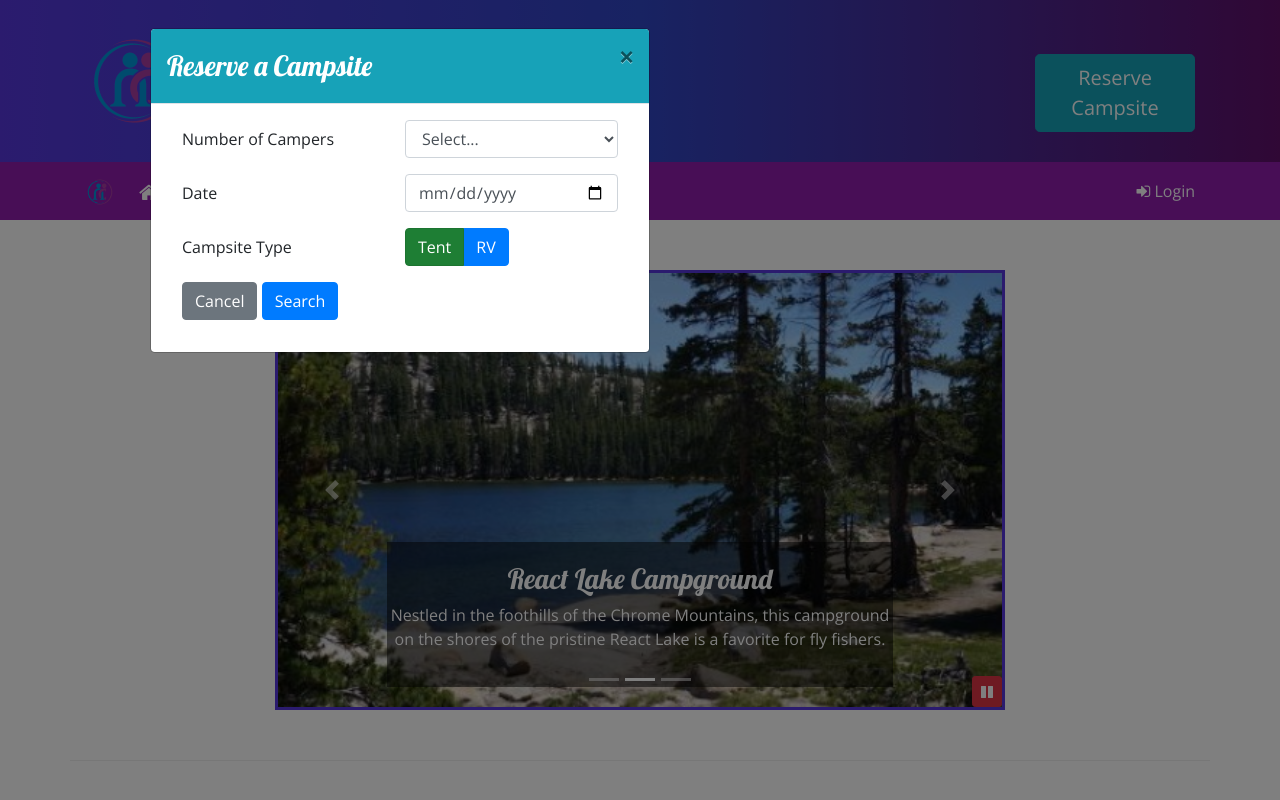
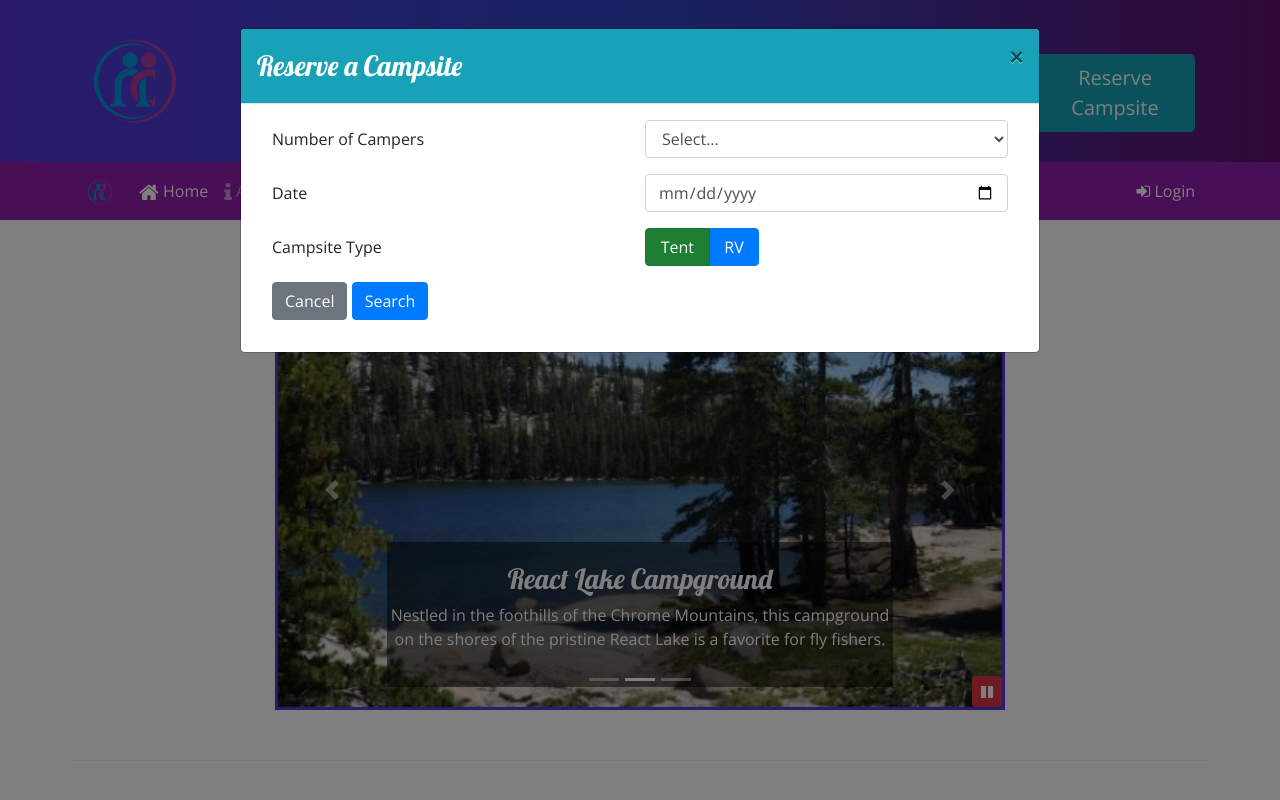
Before and after one commit to wacwestley/HTML_CSS_Nucampsite, a website: page index.html in a window 1280 px wide. Both pictures are taken after a click on the button "Reserve Campsite". Shown: the top 800 px of the page. Drawn offline with nearby package versions, Linux system fonts and the light colour scheme; files that its build step writes are made by us from their sources; some icons are missing.

Commit message:
workshop BS week 3 corrections

```diff
--- a/index.html
+++ b/index.html
@@ -33,8 +33,8 @@
         </div>
     </header>
 
-    <div id="reserveModal" class="modal modal-lg fade" role="dialog">
-        <div class="modal-dialog" role="document">
+    <div id="reserveModal" class="modal fade" role="dialog">
+        <div class="modal-lg modal-dialog" role="document">
             <div class="modal-content">
                 <div class="modal-header bg-info text-white">
                     <h3 class="modal-title">Reserve a Campsite</h3>
@@ -67,10 +67,10 @@
                                 <label class="col-sm-6 col-form-label">Campsite Type</label>
                                 <div class="col-2 btn-group btn-group-toggle" data-toggle="buttons">
                                     <label class="btn btn-success active">
-                                      <input type="radio" name="siteType" id="siteTent" autocomplete="off" checked /> Tent
+                                      <input type="radio" name="siteType" id="siteTent" value="tent" autocomplete="off" checked /> Tent
                                     </label>
                                     <label class="btn btn-primary">
-                                      <input type="radio" name="siteType" id="siteRV" autocomplete="off" /> RV
+                                      <input type="radio" name="siteType" id="siteRV" value="RV" autocomplete="off" /> RV
                                     </label>
                                 </div>
                             </div>
```
